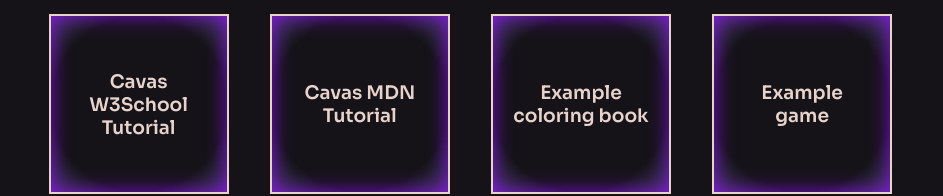
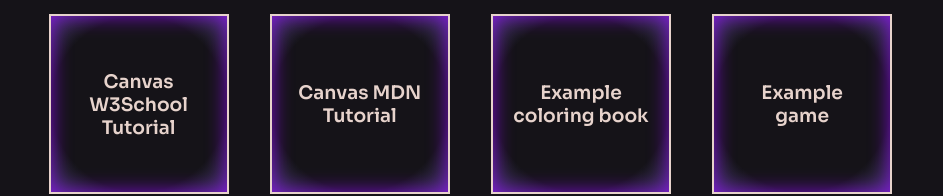
Before and after one commit to freefrogs/DiveIntoAnimations, a Vue app: page /canvas in a window 1280 px wide. Shown: the part 323-519 px from the top of the page, without its empty margins (170-1113 px from the left). Built offline with nearby package versions, Linux system fonts and the light colour scheme.

Commit message:
Add Fixes

```diff
--- a/src/components/CssProperties.vue
+++ b/src/components/CssProperties.vue
@@ -15,7 +15,7 @@
         class="fake__a"
         @click="$emit('hide')"
       >BACK</p>
-      <a href="https://caniuse.com/">Can I use</a>
+      <a href="https://caniuse.com/" target="_blank">Can I use</a>
     </div>
   </div>
 </template>
@@ -44,7 +44,7 @@ export default {
         {
           id: 3,
           title: 'filter',
-          docs: 'developer.mozilla.org/en-US/docs/Web/CSS/filter',
+          docs: 'https://developer.mozilla.org/en-US/docs/Web/CSS/filter',
           example: 'https://codepen.io/stoumann/pen/MWeNmyb'
         }
       ]
--- a/src/views/Canvas.vue
+++ b/src/views/Canvas.vue
@@ -41,11 +41,11 @@ export default {
     return {
       cards: [
         {
-          title: 'Cavas W3School Tutorial',
+          title: 'Canvas W3School Tutorial',
           link: 'https://www.w3schools.com/graphics/canvas_intro.asp'
         },
         {
-          title: 'Cavas MDN Tutorial',
+          title: 'Canvas MDN Tutorial',
           link: 'https://developer.mozilla.org/en-US/docs/Web/API/Canvas_API/Tutorial'
         },
         {
```
